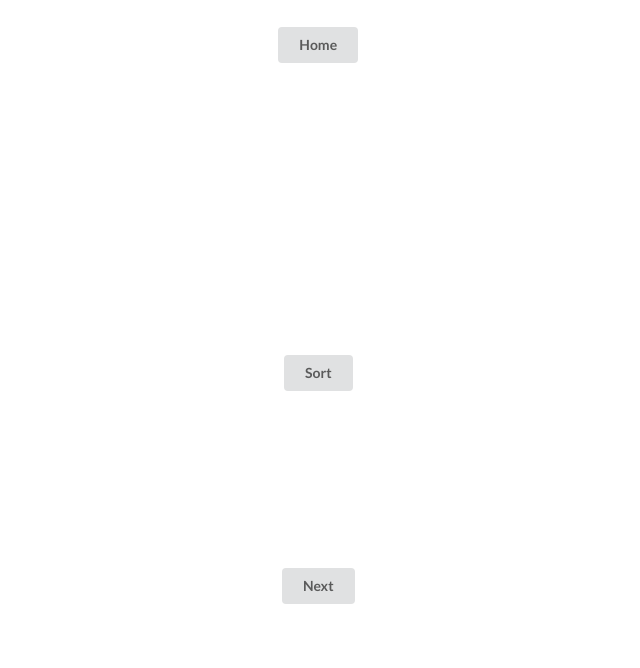
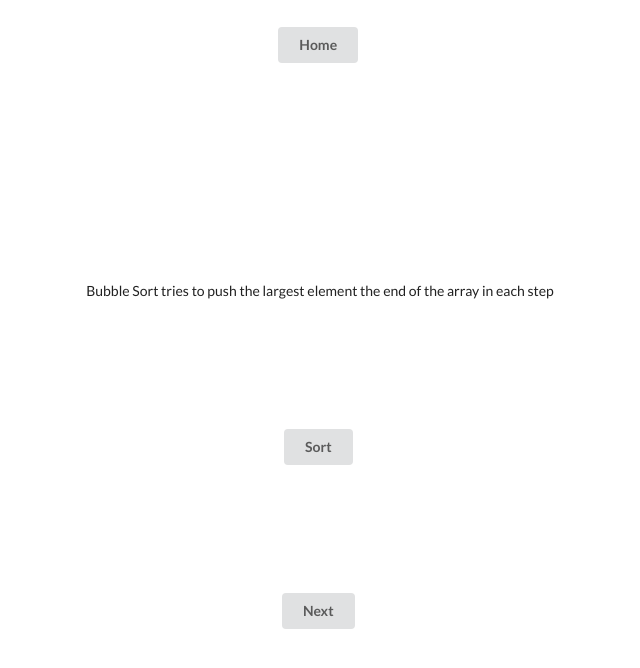
Before and after one commit to khal-d25/Algorithms, a React (Create React App) app: page / in a window 1280 px wide. Both pictures are taken after a click on the button "Bubble Sort". Shown: the top 668 px of the page, without its empty margins (320-960 px from the left). Built offline with nearby package versions, Linux system fonts and the light colour scheme.

Commit message:
third.2 commit

```diff
--- a/src/Components/BubbleSort.js
+++ b/src/Components/BubbleSort.js
@@ -133,6 +133,8 @@ const BubbleSort = (props)=>{
     return(
         <div id="bubbleSortContainer">
             <Array data={props.data}/>
+            <div id="step" className="ui field">Bubble Sort tries to push the largest element the end of the array in each step</div>
+
             <button id="sortBtn" className="ui button" onClick={sortArray}>Sort</button>
             <button id="nextStep" className="ui button">Next</button>
 
```
